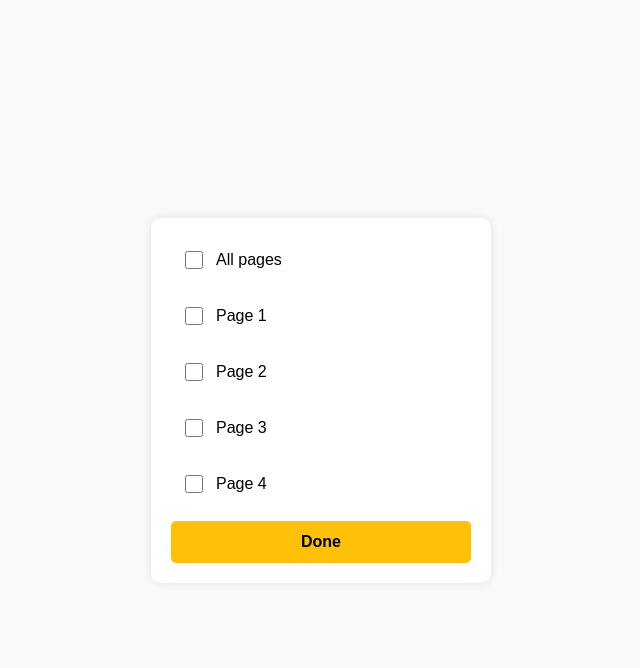
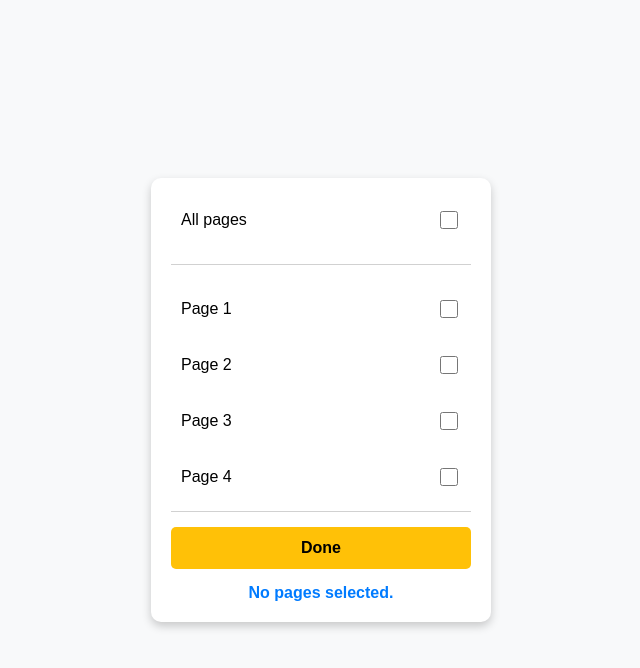
Before and after one commit to Sarthak-0106/assessment, a plain HTML site: page index.html in a window 1280 px wide. Both pictures are taken after a click on the button "Done". Shown: the whole page, without its empty margins (319-959 px from the left). Drawn offline with Linux system fonts and the light colour scheme.

Commit message:
complete

```diff
--- a/index.html
+++ b/index.html
@@ -1,40 +1,50 @@
 <!DOCTYPE html>
 <html lang="en">
     <head>
-    <meta charset="UTF-8">
-    <meta name="viewport" content="width=device-width, initial-scale=1.0">
+        <meta charset="UTF-8" />
+        <meta name="viewport" content="width=device-width, initial-scale=1.0" />
         <title>Checkbox UI</title>
-    <link rel="stylesheet" href="styles.css">
+        <!-- Link to external CSS file -->
+        <link rel="stylesheet" href="styles.css" />
     </head>
     <body>
-
         <div class="popup">
             <div class="checkbox-container">
+                <!-- Checkbox to select all pages -->
                 <label class="checkbox">
-                <input type="checkbox" id="select-all">
                     <span>All pages</span>
+                    <input type="checkbox" id="select-all" />
+                </label>
+                <div class="divider"></div>
+                <!-- Individual checkboxes for each page -->
+                <label class="checkbox">
+                    <span>Page 1</span>
+                    <input type="checkbox" class="page-checkbox" />
                 </label>
                 <label class="checkbox">
-                <input type="checkbox" class="page-checkbox">
-                <span>Page 1</span>
+                    <span>Page 2</span>
+                    <input type="checkbox" class="page-checkbox" />
                 </label>
                 <label class="checkbox">
-                <input type="checkbox" class="page-checkbox">
-                <span>Page 2</span>
+                    <span>Page 3</span>
+                    <input type="checkbox" class="page-checkbox" />
                 </label>
                 <label class="checkbox">
-                <input type="checkbox" class="page-checkbox">
-                <span>Page 3</span>
-            </label>
-            <label class="checkbox">
-                <input type="checkbox" class="page-checkbox">
                     <span>Page 4</span>
+                    <input type="checkbox" class="page-checkbox" />
                 </label>
             </div>
 
+            <div class="divider"></div>
+
+            <!-- Button to confirm selection -->
             <button class="done-btn">Done</button>
+
+            <!-- Message area to display feedback -->
+            <div id="message"></div>
         </div>
 
+        <!-- Link to external JavaScript file -->
         <script src="script.js"></script>
     </body>
 </html>
--- a/script.js
+++ b/script.js
@@ -1,16 +1,41 @@
 document.addEventListener("DOMContentLoaded", () => {
+    // Select the "Select All" checkbox element
     const selectAll = document.getElementById("select-all");
+    // Get all individual checkboxes with the class "page-checkbox"
     const checkboxes = document.querySelectorAll(".page-checkbox");
+    // Select the "Done" button element
+    const doneButton = document.querySelector(".done-btn");
+    // Select the message box element to display results
+    const messageBox = document.getElementById("message");
 
+    // Handle "Select All" checkbox change event
     selectAll.addEventListener("change", () => {
         checkboxes.forEach(checkbox => {
             checkbox.checked = selectAll.checked;
         });
     });
 
+    // Handle individual checkbox change events
     checkboxes.forEach(checkbox => {
         checkbox.addEventListener("change", () => {
             selectAll.checked = [...checkboxes].every(cb => cb.checked);
         });
     });
+
+    // Handle "Done" button click event
+    doneButton.addEventListener("click", () => {
+        // Get a list of selected pages
+        const selectedPages = [...checkboxes]
+            .map((cb, index) => cb.checked ? `Page ${index + 1}` : null)
+            .filter(page => page !== null);
+
+        // Display appropriate message based on the selection
+        if (selectAll.checked) {
+            messageBox.textContent = "All pages selected!";
+        } else if (selectedPages.length > 0) {
+            messageBox.textContent = `Selected: ${selectedPages.join(", ")}`;
+        } else {
+            messageBox.textContent = "No pages selected.";
+        }
+    });
 });
--- a/styles.css
+++ b/styles.css
@@ -12,21 +12,22 @@ body {
     background: white;
     padding: 20px;
     border-radius: 10px;
-    box-shadow: 0 0 10px rgba(0, 0, 0, 0.1);
+    box-shadow: 0 4px 10px rgba(0, 0, 0, 0.2);
     width: 300px;
+    text-align: center;
 }
 
 .checkbox-container {
     display: flex;
     flex-direction: column;
     gap: 12px;
-    margin-bottom: 15px;
+    margin-bottom: 12px;
 }
 
 .checkbox {
     display: flex;
+    justify-content: space-between;
     align-items: center;
-    gap: 10px;
     background: white;
     padding: 10px;
     border-radius: 5px;
@@ -39,10 +40,17 @@ body {
     accent-color: #007bff;
 }
 
+.divider {
+    height: 1px;
+    background: #d1d1d1;
+    margin: 10px 0;
+}
+
 .done-btn {
     width: 100%;
     background-color: #ffc107;
     border: none;
+    margin-top: 5px;
     padding: 12px;
     font-size: 16px;
     border-radius: 5px;
@@ -53,3 +61,10 @@ body {
 .done-btn:hover {
     background-color: #e0a800;
 }
+
+#message {
+    margin-top: 15px;
+    font-size: 16px;
+    font-weight: bold;
+    color: #007bff;
+}
```
Lines whose indentation alone changed are shown as unchanged.
